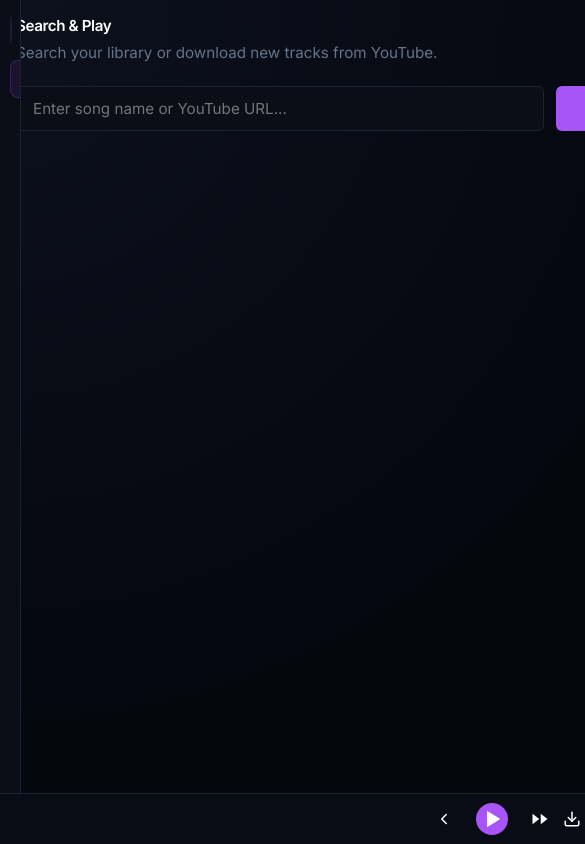
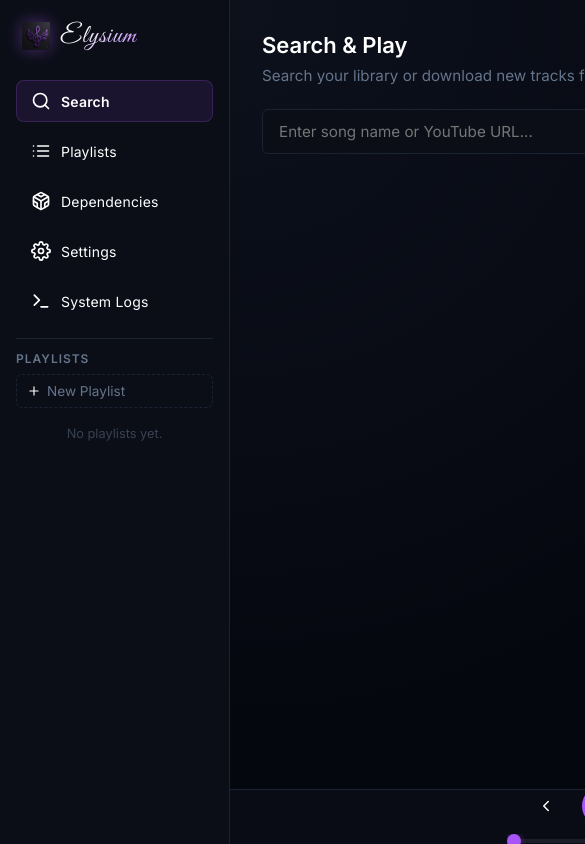
Before and after one commit to 3yeskXng/Elysium-Music, a website built with Vite: page elysium-ui/index.html in a window 390 px wide. Shown: the top 844 px of the page, 585 px wide, since content can reach past the window. Built offline with nearby package versions, Linux system fonts and the light colour scheme; no server answers.

Commit message:
lenght fix half done

```diff
--- a/elysium-ui/src/style.css
+++ b/elysium-ui/src/style.css
@@ -15,8 +15,8 @@
     --font-premium-cursive: 'Great Vibes', 'Alex Brush', 'Brush Script MT', cursive;
     --font-global: 'Inter', -apple-system, sans-serif;
 
-    --sidebar-width: clamp(140px, 14vw, 240px);
-    --player-height: clamp(50px, 6vh, 80px);
+    --sidebar-width: 230px;
+    --player-height: clamp(55px, 6vh, 80px);
 }
 
 * {
@@ -34,8 +34,8 @@ body, html {
     height: 100%;
     overflow: hidden;
     background-color: var(--bg-main);
-    min-width: 680px;
-    min-height: 420px;
+    min-width: 975px;
+    min-height: 500px;
 }
 
 #app-shell {
@@ -49,7 +49,7 @@ body, html {
 #shell-main-content {
     grid-column: 2;
     grid-row: 1;
-    padding: clamp(16px, 3vw, 40px);
+    padding: 2rem;
     overflow-y: auto;
     background: radial-gradient(circle at top left, #0d111c 0%, var(--bg-main) 70%);
 }
@@ -68,23 +68,21 @@ body, html {
 }
 
 .view-title {
-    font-size: clamp(0.9rem, 1.2vw, 1.4rem);
+    font-size: 22px;
     font-weight: 600;
     color: var(--text-pure);
     margin-bottom: 8px;
 }
 
-@media (max-width: 1100px) {
-    .view-title { font-size: 1.1rem; }
+.view-subtitle {
+    font-size: 14px;
+    color: var(--text-muted);
+    opacity: 0.7;
+    margin-bottom: 24px;
 }
 
-@media (max-width: 800px) {
-    .view-title { font-size: 1rem; }
+@media (max-height: 600px) {
+    :root { --player-height: 50px; }
+    .view-title { margin-bottom: 4px; }
+    .view-subtitle { margin-bottom: 12px; }
 }
-
-@media (max-width: 680px) {
-    #app-shell {
-        grid-template-columns: 0 1fr;
-    }
-    .view-title { font-size: 0.95rem; }
-}
--- a/elysium-ui/src/styles/components.css
+++ b/elysium-ui/src/styles/components.css
@@ -1,5 +1,5 @@
 /* elysium-ui/src/styles/components.css */
-/* Reusable UI components: inputs, cards, error boundary, typography, animations */
+/* Reusable UI components: inputs, cards, error boundary */
 
 .search-input {
     width: 100%;
@@ -31,25 +31,3 @@
     font-weight: 600;
     letter-spacing: -0.1px;
 }
-
-.view-title {
-    font-size: 1.6rem;
-    font-weight: 600;
-    letter-spacing: -0.4px;
-    margin-bottom: 8px;
-}
-
-@keyframes viewFadeIn {
-    from {
-        opacity: 0;
-        transform: translateY(6px);
-    }
-    to {
-        opacity: 1;
-        transform: translateY(0);
-    }
-}
-
-.animate-fade-in {
-    animation: viewFadeIn 0.35s cubic-bezier(0.215, 0.610, 0.355, 1) forwards;
-}
--- a/elysium-ui/src/styles/player/player-controls.css
+++ b/elysium-ui/src/styles/player/player-controls.css
@@ -25,11 +25,12 @@
     display: flex;
     align-items: center;
     justify-content: center;
-    width: clamp(32px, 3.5vw, 40px);
-    height: clamp(32px, 3.5vw, 40px);
+    width: 40px;
+    height: 40px;
     border-radius: 50%;
     transition: color 0.2s, transform 0.1s, background 0.2s;
     padding: 0;
+    flex-shrink: 0;
 }
 
 .player-btn:hover {
--- a/elysium-ui/src/styles/player/player-layout.css
+++ b/elysium-ui/src/styles/player/player-layout.css
@@ -10,7 +10,7 @@
     display: flex;
     align-items: center;
     justify-content: space-between;
-    padding: 0 clamp(12px, 2vw, 30px);
+    padding: 0 1.5rem;
     z-index: 100;
     height: var(--player-height);
 }
@@ -65,10 +65,8 @@
     justify-content: flex-end;
 }
 
-@media (max-width: 800px) {
-    #shell-player-bar { padding: 0 12px; }
-    #player-meta-slot { width: auto; flex: 1; }
-    #player-controls-slot { width: auto; }
-    #player-utilities-slot { width: auto; }
-    .player-progress-wrap { display: none; }
+@media (max-height: 600px) {
+    #shell-player-bar { height: 50px; padding: 0 0.75rem; }
+    .player-track-title { font-size: 13px; }
+    .player-track-artist { font-size: 11px; }
 }
--- a/elysium-ui/src/styles/player/player-volume.css
+++ b/elysium-ui/src/styles/player/player-volume.css
@@ -53,6 +53,6 @@
     cursor: pointer;
 }
 
-@media (max-width: 800px) {
+@media (max-width: 975px) {
     .player-volume { display: none; }
 }
--- a/elysium-ui/src/styles/sidebar.css
+++ b/elysium-ui/src/styles/sidebar.css
@@ -4,29 +4,29 @@
 #shell-sidebar {
     grid-column: 1;
     grid-row: 1 / 3;
+    width: 230px;
+    min-width: 230px;
+    flex-shrink: 0;
     background-color: var(--bg-sidebar);
     border-right: 1px solid var(--border-subtle);
     display: flex;
     flex-direction: column;
-    padding: clamp(16px, 2vw, 30px) clamp(10px, 1.2vw, 20px);
+    padding: 20px 16px;
     z-index: 10;
     overflow-y: auto;
-    overflow-x: hidden;
 }
 
 .brand-zone {
     display: flex;
     align-items: center;
-    gap: clamp(6px, 1vw, 14px);
-    margin-bottom: clamp(16px, 3vw, 40px);
-    padding-left: clamp(2px, 0.5vw, 8px);
-    min-width: 0;
-    overflow: hidden;
+    gap: 10px;
+    margin-bottom: 28px;
+    padding-left: 6px;
 }
 
 .app-logo {
-    width: clamp(24px, 2.5vw, 36px);
-    height: clamp(24px, 2.5vw, 36px);
+    width: 28px;
+    height: 28px;
     object-fit: contain;
     filter: drop-shadow(0 0 8px rgba(168, 85, 247, 0.4));
     flex-shrink: 0;
@@ -34,22 +34,19 @@
 
 .app-title {
     font-family: var(--font-premium-cursive);
-    font-size: clamp(1.4rem, 1.8vw, 2.3rem);
+    font-size: 1.6rem;
     font-weight: 400;
     letter-spacing: 1px;
     background: linear-gradient(135deg, #ffffff 30%, #c084fc 100%);
     -webkit-background-clip: text;
     -webkit-text-fill-color: transparent;
     white-space: nowrap;
-    overflow: hidden;
-    text-overflow: ellipsis;
-    min-width: 0;
 }
 
 #sidebar-navigation-slots {
     display: flex;
     flex-direction: column;
-    gap: 10px;
+    gap: 8px;
     flex-shrink: 0;
 }
 
@@ -75,19 +72,19 @@
 
 .nav-btn {
     width: 100%;
-    padding: clamp(8px, 1vw, 12px) clamp(10px, 1.2vw, 16px);
+    padding: 10px 14px;
     text-align: left;
     background: transparent;
     border: 1px solid transparent;
     border-radius: 8px;
-    font-size: clamp(0.8rem, 0.9vw, 0.95rem);
+    font-size: 14px;
     font-weight: 500;
     letter-spacing: 0.2px;
     color: var(--text-muted);
     cursor: pointer;
     display: flex;
     align-items: center;
-    gap: clamp(8px, 1vw, 14px);
+    gap: 10px;
 }
 
 .nav-btn:hover {
@@ -108,6 +105,7 @@
     justify-content: center;
     width: 20px;
     height: 20px;
+    flex-shrink: 0;
 }
 
 .nav-icon svg {
@@ -122,8 +120,14 @@
 }
 
 .nav-label {
-    font-size: clamp(0.75rem, 0.85vw, 0.92rem);
+    font-size: 14px;
     white-space: nowrap;
-    overflow: hidden;
-    text-overflow: ellipsis;
 }
+
+@media (max-height: 600px) {
+    #shell-sidebar { padding: 12px 10px; }
+    .brand-zone { margin-bottom: 16px; }
+    .app-logo { width: 22px; height: 22px; }
+    .app-title { font-size: 1.3rem; }
+    .nav-btn { padding: 6px 10px; gap: 8px; }
+}
```
